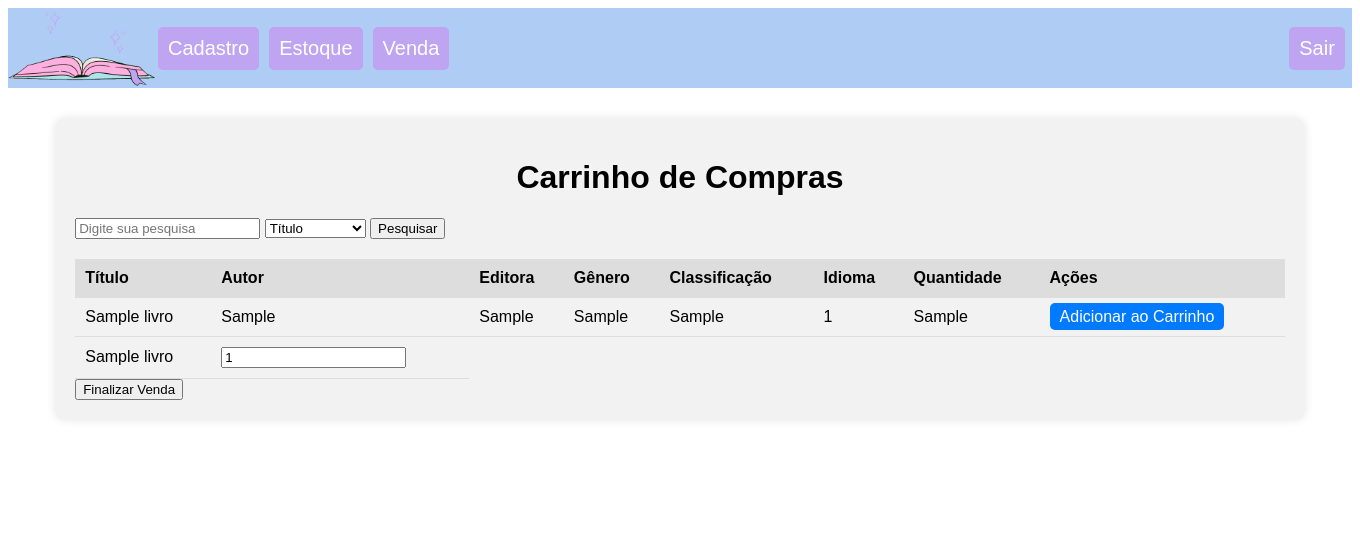
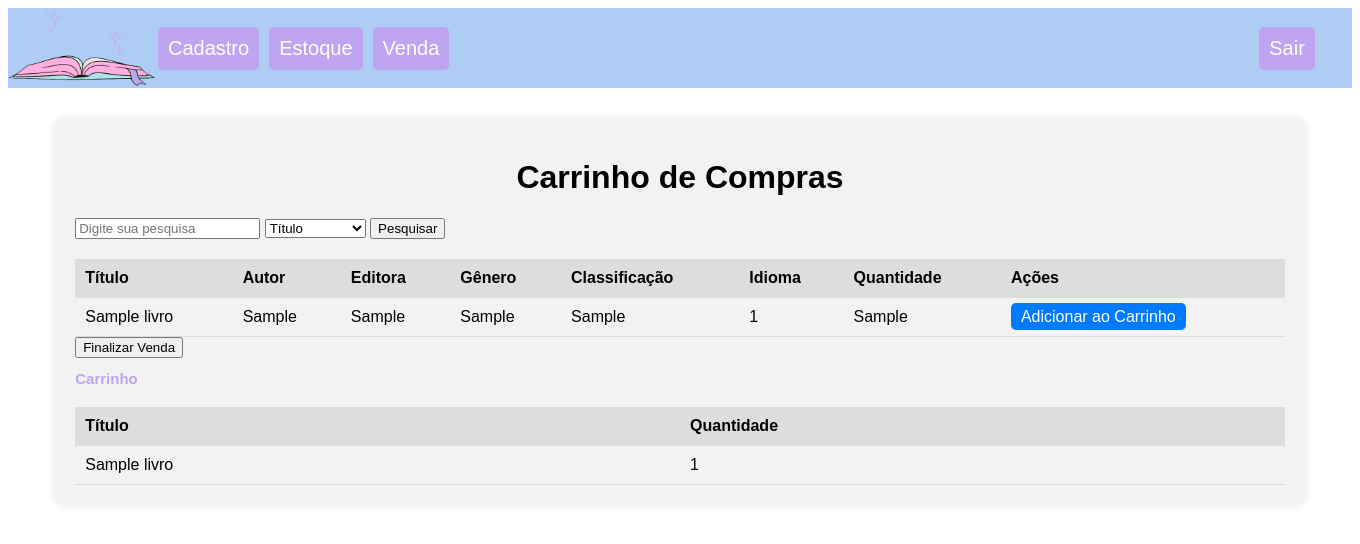
Before and after one commit to raissa-mateus/book, a PHP site: page /carrinho.php?action=add&id=1 in a window 1360 px wide. Shown: the top 544 px of the page. Run offline with PHP 8.4, Linux system fonts and the light colour scheme; tables that the repository leaves empty or names only in its code hold one stand-in row (values such as "Sample post").

Commit message:
carrinho

```diff
--- a/bookdream/carrinho.php
+++ b/bookdream/carrinho.php
@@ -18,27 +18,34 @@ if (!isset($_SESSION['carrinho'])) {
 
 if (isset($_GET['action']) && $_GET['action'] == 'add' && isset($_GET['id'])) {
     $livro_id = $_GET['id'];
+
+    // Verifica se há estoque disponível
+    $sql = "SELECT qtd FROM livros WHERE id = $livro_id";
+    $result = $conn->query($sql);
+    if ($result && $result->num_rows > 0) {
+        $row = $result->fetch_assoc();
+        $estoque_disponivel = $row['qtd'];
+
+        if ($estoque_disponivel > 0) {
             if (!isset($_SESSION['carrinho'][$livro_id])) {
                 $_SESSION['carrinho'][$livro_id] = 1;
             } else {
+                // Verifica se a quantidade no carrinho é menor que a quantidade disponível
+                if ($_SESSION['carrinho'][$livro_id] <= $estoque_disponivel) {
                     $_SESSION['carrinho'][$livro_id]++;
+                } else {
+                    echo "A quantidade selecionada é maior do que a quantidade em estoque.";
                 }
             }
-
-if (isset($_POST['atualizar'])) {
-    foreach ($_POST['qtd'] as $livro_id => $quantidade) {
-        $quantidade = intval($quantidade); // Converta para inteiro
-        if ($quantidade >= 0) {
-            $_SESSION['carrinho'][$livro_id] = $quantidade;
         } else {
-            $_SESSION['carrinho'][$livro_id] = 0; // Define como 0 se for negativo
+            echo "Não há nenhum livro em estoque.";
         }
     }
 }
 
 if (isset($_POST['finalizar_venda'])) {
     foreach ($_SESSION['carrinho'] as $livro_id => $qtd) {
-        $qtd = intval($qtd); // Converta para inteiro
+        $qtd = intval($qtd); // Converte para inteiro
         if ($qtd >= 0) {
             // Atualize o estoque no banco de dados
             $sql = "UPDATE livros SET qtd = qtd - $qtd WHERE id = $livro_id";
@@ -63,7 +70,7 @@ if (isset($_POST['finalizar_venda'])) {
         body {
             margin-left: 8px;
             margin-top: 8px;
-      margin-right:8px;
+            margin-right: 8px;
             background-color: #fff;
             font-family: Arial, sans-serif;
         }
@@ -102,8 +109,9 @@ if (isset($_POST['finalizar_venda'])) {
         }
 
         #menu2 {
-          margin-left: 830px;
+            margin-left: 800px;
         }
+
         #header {
             margin-left: 0;
             background-color: #AFCCF4;
@@ -111,38 +119,43 @@ if (isset($_POST['finalizar_venda'])) {
             display: flex;
             align-items: center;
         }
+
         .logo {
             height: 80px;
             width: 150px;
         }
+
         h1 {
             text-align: center;
         }
 
-        h2{
+        h2 {
             font-size: 15px;
             border-radius: 10px;
-           color:#BEA4F1;
+            color: #BEA4F1;
         }
+
         table {
             width: 100%;
             border-collapse: collapse;
             margin-top: 20px;
         }
+
         th, td {
             padding: 10px;
             border-bottom: 1px solid #ddd;
             text-align: left;
         }
+
         th {
             background-color: #ddd;
             font-weight: bold;
-
         }
 
-        #qtd{
+        #qtd {
             text-align: center;
         }
+
         td a {
             text-decoration: none;
             padding: 5px 10px;
@@ -150,10 +163,10 @@ if (isset($_POST['finalizar_venda'])) {
             color: white;
             border-radius: 5px;
         }
+
         td a:hover {
             background-color: #0056b3;
         }
-
     </style>
 </head>
 <body>
@@ -208,7 +221,6 @@ if (isset($_POST['finalizar_venda'])) {
 
             $result = $conn->query($sql);
 
-                // ...
             if ($result->num_rows > 0) {
                 while ($row = $result->fetch_assoc()) {
                     echo "<tr>";
@@ -227,26 +239,36 @@ if (isset($_POST['finalizar_venda'])) {
             } else {
                 echo "<tr><td colspan='8'>Nenhum livro selecionado</td></tr>";
             }
-                // ...
-
-
-
-
+            ?>
+        </table>
+        <button type="submit" name="finalizar_venda" value="1">Finalizar Venda</button>
+    </form>
+    <h2>Carrinho</h2>
+    <table>
+        <tr>
+            <th>Título</th>
+            <th>Quantidade</th>
+        </tr>
+        <?php
     foreach ($_SESSION['carrinho'] as $livro_id => $qtd) {
-                    $sql = "SELECT titulo FROM livros WHERE id = $livro_id";
+        $sql = "SELECT titulo, qtd FROM livros WHERE id = $livro_id";
         $result = $conn->query($sql);
         if ($result->num_rows > 0) {
             $row = $result->fetch_assoc();
             echo "<tr>";
             echo "<td>" . $row["titulo"] . "</td>";
-                        echo "<td><input type='number' name='qtd[$livro_id]' value='$qtd'></td>";
+            echo "<td>" . $qtd . "</td>";
             echo "</tr>";
+
+            if ($qtd >= $row["qtd"]) {
+                echo "<tr>";
+                echo "<td colspan='2'>A quantidade selecionada é maior do que a quantidade em estoque para " . $row["titulo"] . "</td>";
+                echo "</tr>";
+            }
         }
     }
     ?>
     </table>
-            <button type="submit" name="finalizar_venda" value="1">Finalizar Venda</button>
-        </form>
 </div>
 </body>
 </html>
--- a/bookdream/estoque.php
+++ b/bookdream/estoque.php
@@ -188,7 +188,7 @@ $result = $conn->query($sql);
             echo "<td>" . $row["qtd"] . "</td>";
             echo "<td>";
             echo "<a href='editar_livro.php?id=" . $row["id"] . "'>editar</a> ";
-            echo "<a href='carrinho.php?action=add&id=" . $row["id"] . "'>Adicionar ao Carrinho</a></td>";
+          //  echo "<a href='carrinho.php?action=add&id=" . $row["id"] . "'>Adicionar ao Carrinho</a></td>";
 
             echo "</td>";
             echo "</tr>";
```
Lines whose indentation alone changed are shown as unchanged.
